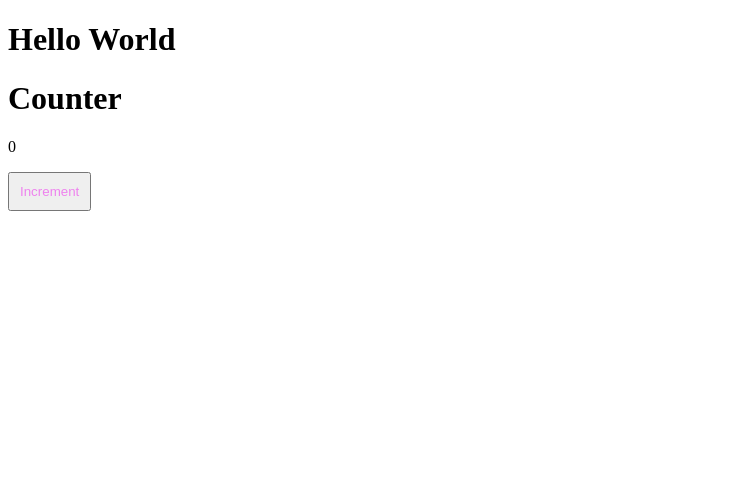
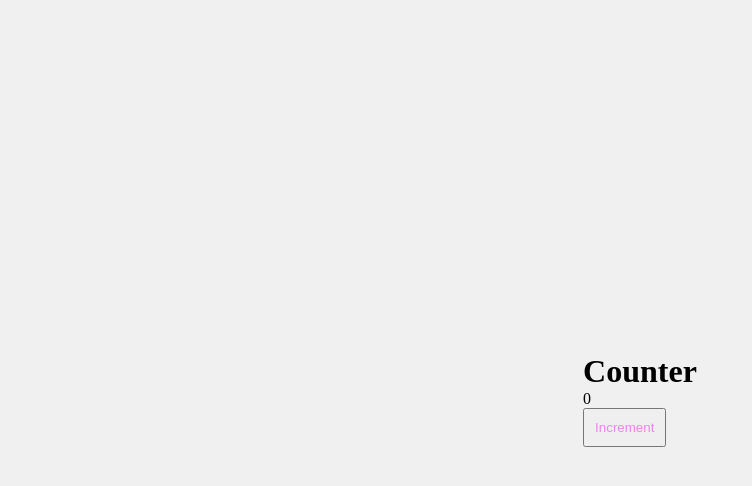
Before and after one commit to Nik-WEBJS/production-project, a React app: page / in a window 1280 px wide. Shown: the top 486 px of the page, without its empty margins (0-752 px from the left). Built offline with nearby package versions, Linux system fonts and the light colour scheme.

Commit message:
add MiniCssExtractPlugin

```diff
--- a/package.json
+++ b/package.json
@@ -24,6 +24,7 @@
     "typescript": "^4.5.5",
     "css-loader": "^6.6.0",
     "style-loader": "^3.3.1",
+    "mini-css-extract-plugin": "^2.5.3",
     "sass": "^1.49.9",
     "sass-loader": "^12.6.0",
     "webpack": "^5.69.1",
--- /dev/null
+++ b/src/App.tsx
@@ -0,0 +1,13 @@
+import React from "react";
+import { Counter } from "./components/Counter";
+import './index.scss'
+
+const App: React.FC = () => {
+  return (
+    <div className="app">
+        <Counter />
+    </div>
+  );
+};
+
+export default App;
--- a/src/components/Counter.scss
+++ b/src/components/Counter.module.scss
@@ -1,4 +1,4 @@
-button{
+.button{
     padding: 10px;
     color: violet;
 }
--- a/src/components/Counter.tsx
+++ b/src/components/Counter.tsx
@@ -1,5 +1,5 @@
 import { useState } from "react";
-import "./Counter.scss";
+import styles from "./Counter.module.scss";
 
 export const Counter = () => {
   const [count, setCount] = useState(0);
@@ -12,7 +12,7 @@
     <div>
       <h1>Counter</h1>
       <p>{count}</p>
-      <button onClick={increment}>Increment</button>
+      <button className={styles.button} onClick={increment}>Increment</button>
     </div>
   );
 };
--- /dev/null
+++ b/src/index.scss
@@ -0,0 +1,14 @@
+* {
+  margin: 0;
+  padding: 0;
+  box-sizing: border-box;
+}
+
+.app {
+  display: flex;
+  justify-content: center;
+  align-items: center;
+  height: 100vh;
+  width: 100%;
+  background-color: #f0f0f0;
+}
--- a/src/index.tsx
+++ b/src/index.tsx
@@ -1,10 +1,4 @@
 import { render } from "react-dom";
-import { Counter } from "./components/Counter";
+import App from "./App";
 
-render(
-  <div>
-    <h1>Hello World</h1>
-    <Counter />
-  </div>,
-  document.getElementById("root")
-);
+render(<App />, document.getElementById("root"));
```
Also changed, not shown: src/global.d.ts (added, +7 -0 lines), 3 other files (tests, documents, lock files or other folders).
